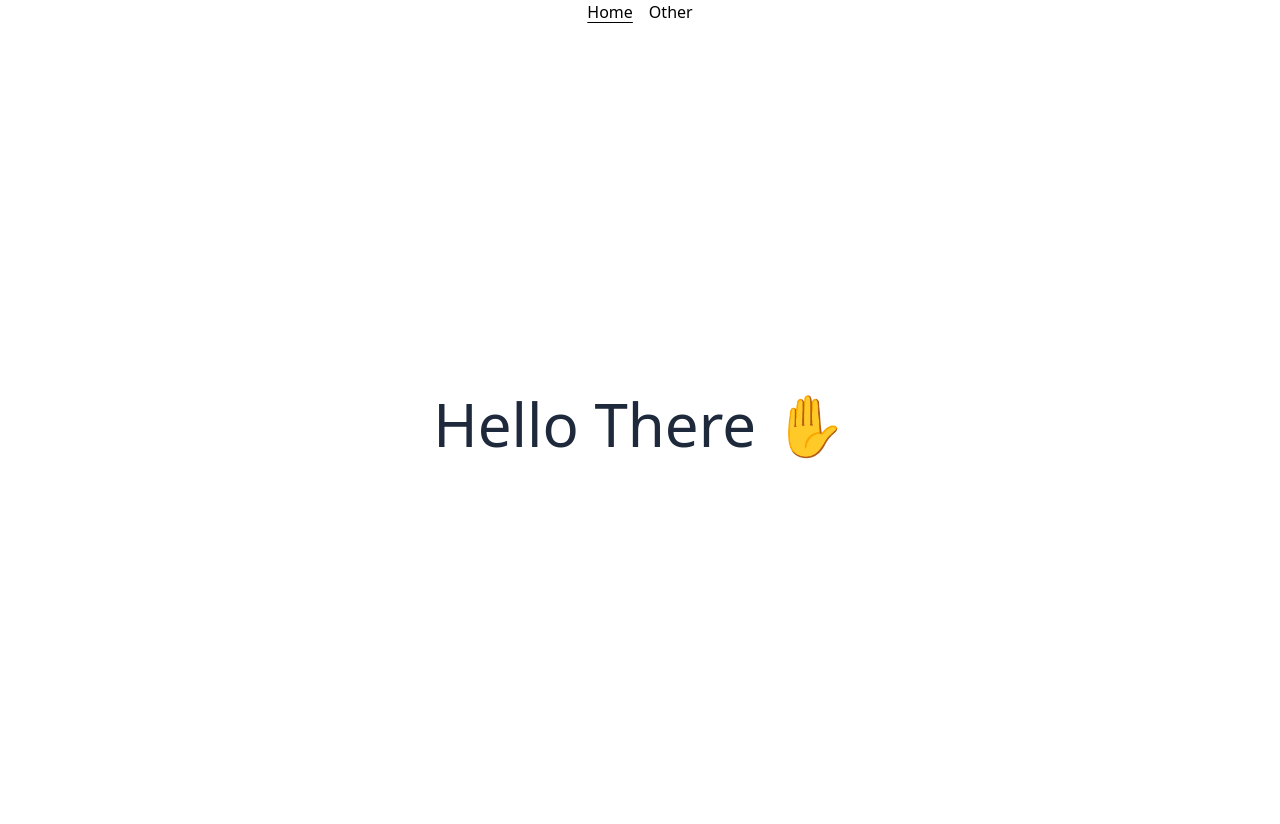
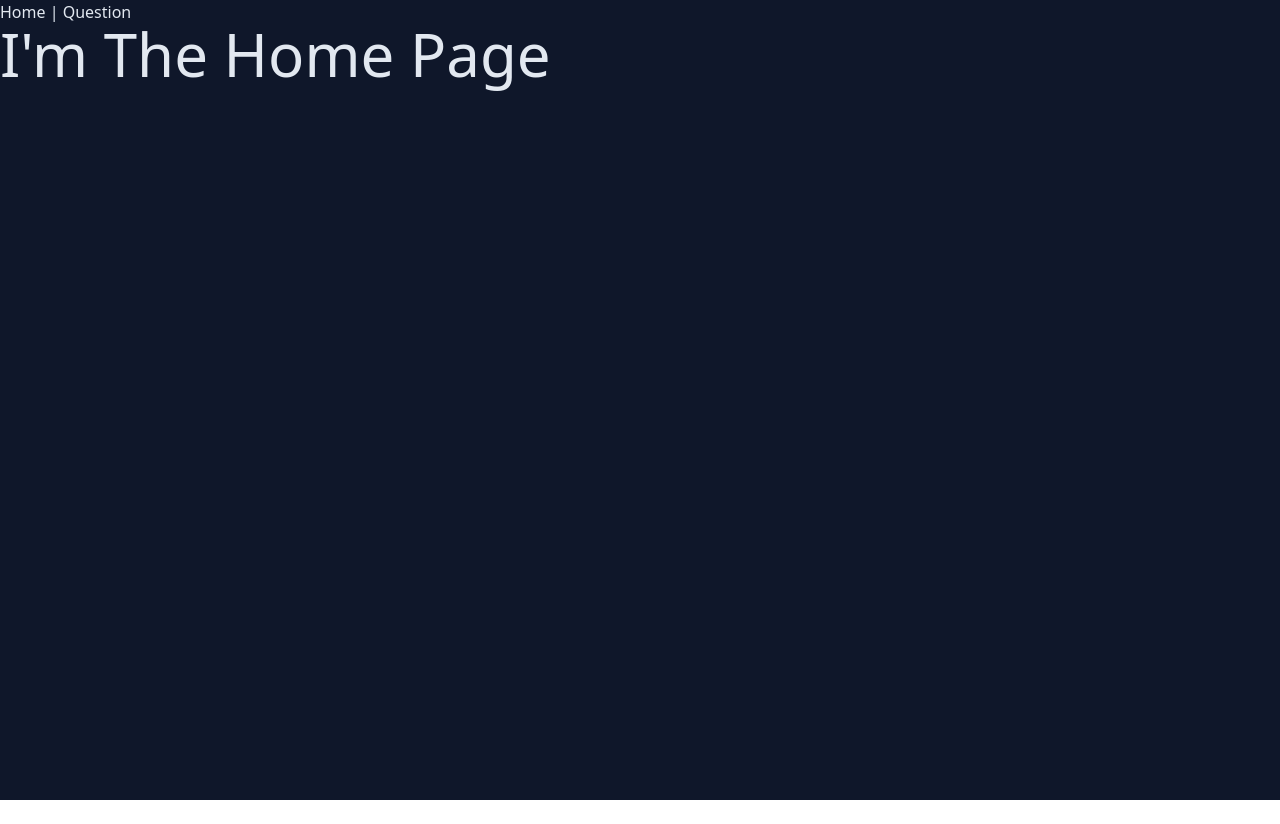
Before and after one commit to hchavezj/triviatastic, a Vue app: page / in a window 1280 px wide. After the commit the page ends 800 px from the top, so only its background shows below. Built offline with nearby package versions, Linux system fonts and the light colour scheme.

Commit message:
init cleanup

```diff
--- a/package.json
+++ b/package.json
@@ -1,7 +1,7 @@
 {
-  "name": "vue-basic-template",
+  "name": "triviatastic",
   "private": true,
-  "version": "0.0.0",
+  "version": "0.1.0",
   "type": "module",
   "scripts": {
     "dev": "vite",
--- a/src/App.vue
+++ b/src/App.vue
@@ -1,8 +1,5 @@
-<script setup>
-  import NavMenu from '@/components/NavMenu.vue'
-</script>
+<script setup></script>
 
 <template>
-  <NavMenu />
   <RouterView />
 </template>
--- a/src/components/NavMenu.vue
+++ /dev/null
@@ -1,16 +0,0 @@
-<template>
-  <nav>
-    <RouterLink to="/">Home</RouterLink>
-    <RouterLink to="/other">Other</RouterLink>
-  </nav>
-</template>
-
-<style lang="postcss" scoped>
-nav {
-  @apply flex justify-center space-x-4;
-
-  & .router-link-active {
-    @apply underline underline-offset-4;
-  }
-}
-</style>
--- a/src/router.js
+++ b/src/router.js
@@ -4,7 +4,7 @@ import HomePage from '@/views/HomePage.vue'
 
 const routes = [
   { path: '/', name: 'Home', component: HomePage },
-  { path: '/other', name: 'Other', component: () => import('@/views/OtherPage.vue') },
+  { path: '/question/category/:id', name: 'Question', component: () => import('@/views/QuestionPage.vue') },
 ]
 
 const router = createRouter({
--- a/src/views/HomePage.vue
+++ b/src/views/HomePage.vue
@@ -1,10 +1,11 @@
-<script setup>
-import { ref } from 'vue'
-const title = ref('Hello There ✋')
-</script>
+<script setup></script>
 
 <template>
-  <main class="flex min-h-screen items-center justify-center">
-    <h1 class="text-6xl font-thin text-slate-800">{{ title }}</h1>
-  </main>
+  <div class="nav">
+    <RouterLink to="/">Home</RouterLink> |
+    <RouterLink to="/question/category/x">Question</RouterLink>
+  </div>
+  <div>
+    <h1 class="text-6xl font-thin">I'm The Home Page</h1>
+  </div>
 </template>
--- a/src/views/OtherPage.vue
+++ /dev/null
@@ -1,5 +0,0 @@
-<template>
-  <main class="flex min-h-screen items-center justify-center">
-    <h1 class="text-6xl font-thin text-slate-800">I'm Other Page</h1>
-  </main>
-</template>
--- /dev/null
+++ b/src/views/QuestionPage.vue
@@ -0,0 +1,3 @@
+<template>
+  <h1 class="text-6xl font-thin">I'm The Qustion Page</h1>
+</template>
```
Also changed, not shown: index.html (+3 -5 lines), public/logo.svg (added), 1 other file (tests, documents, lock files or other folders).
